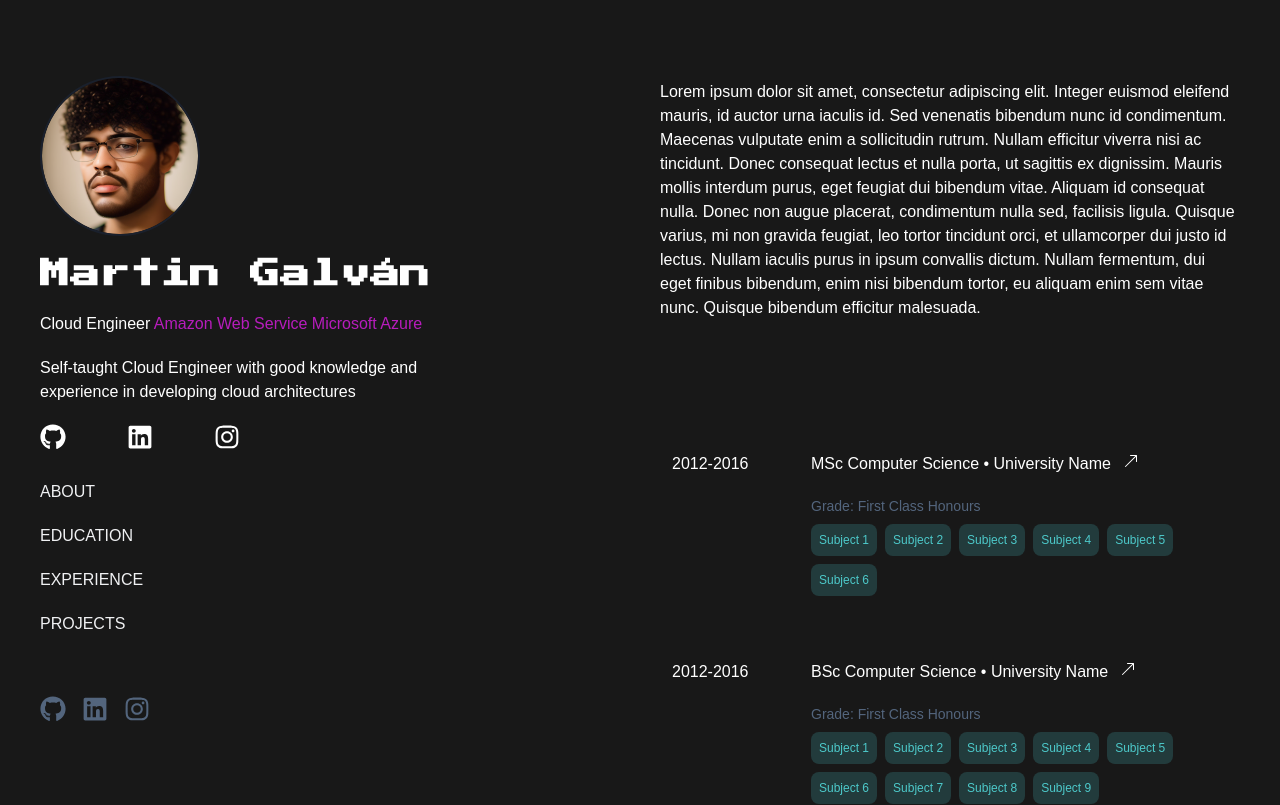
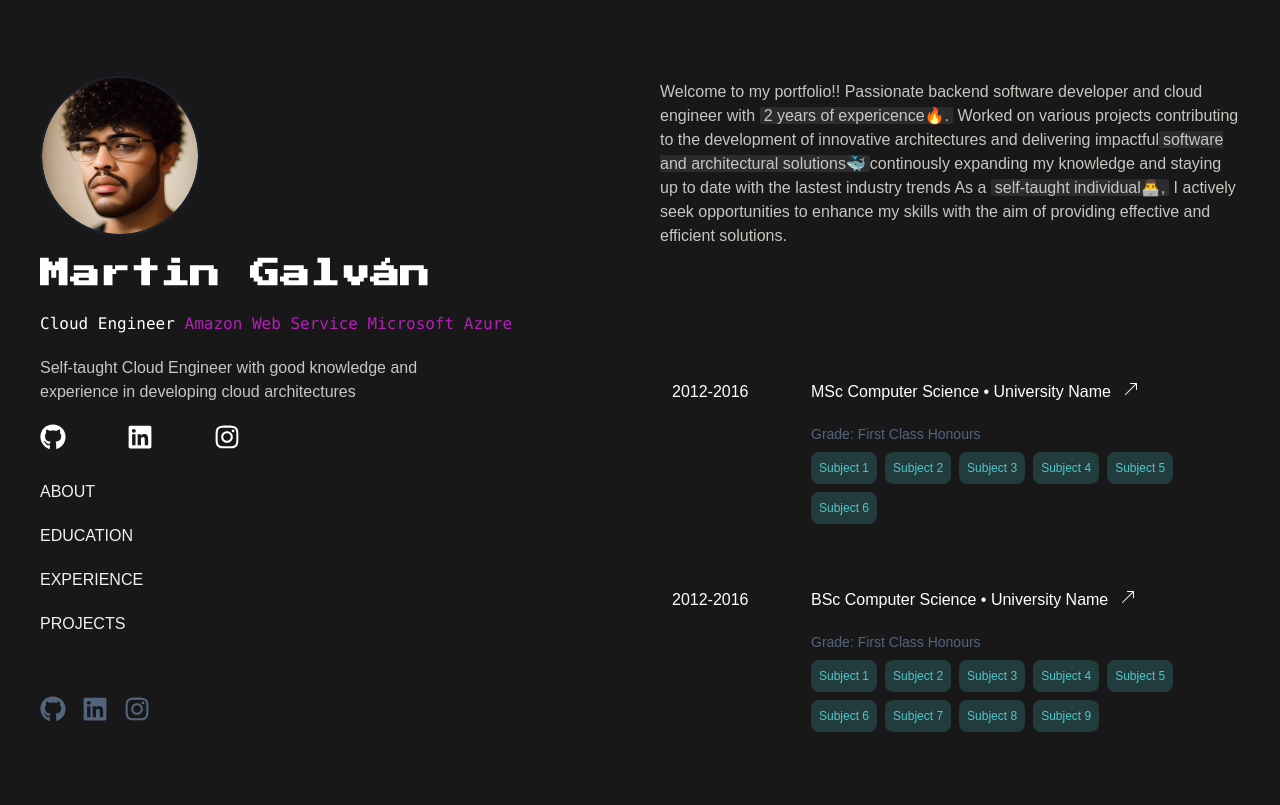
Before and after one commit to martinGlvn/MartinPrtfolio, a React (Create React App) app: page / in a window 1280 px wide. Shown: the top 805 px of the page. Built offline with nearby package versions, Linux system fonts and the light colour scheme; a web font is replaced by a local one.

Commit message:
portfolio

```diff
--- a/src/components/About.js
+++ b/src/components/About.js
@@ -2,22 +2,27 @@ import React from "react";
 
 const About = () => {
   return (
-    <div className="text-[#fff]" id="about">
+    <div className="text-[#c8c6c0]" id="about">
       <div className="max-w-[800px] w-full mx-auto flex flex-col p-5 mt-10">
         <h2 className="lg:hidden text-xl">ABOUT</h2>
         <p className="mt-5">
-          Lorem ipsum dolor sit amet, consectetur adipiscing elit. Integer
-          euismod eleifend mauris, id auctor urna iaculis id. Sed venenatis
-          bibendum nunc id condimentum. Maecenas vulputate enim a sollicitudin
-          rutrum. Nullam efficitur viverra nisi ac tincidunt. Donec consequat
-          lectus et nulla porta, ut sagittis ex dignissim. Mauris mollis
-          interdum purus, eget feugiat dui bibendum vitae. Aliquam id consequat
-          nulla. Donec non augue placerat, condimentum nulla sed, facilisis
-          ligula. Quisque varius, mi non gravida feugiat, leo tortor tincidunt
-          orci, et ullamcorper dui justo id lectus. Nullam iaculis purus in
-          ipsum convallis dictum. Nullam fermentum, dui eget finibus bibendum,
-          enim nisi bibendum tortor, eu aliquam enim sem vitae nunc. Quisque
-          bibendum efficitur malesuada.
+          Welcome to my portfolio!! Passionate backend software developer and
+          cloud engineer with&nbsp;
+          <span className="pl-1 pr-1 border-r-1 rounded-sm bg-[#c9d2e0]/10">
+            2 years of expericence🔥.
+          </span>
+          &nbsp;Worked on various projects contributing to the development of
+          innovative architectures and delivering impactful
+          <span className="pl-1 pr-1 border-r-1 rounded-sm bg-[#c9d2e0]/10">
+            software and architectural solutions🐳
+          </span>
+          continously expanding my knowledge and staying up to date with the
+          lastest industry trends As a{" "}
+          <span className="pl-1 pr-1 border-r-1 rounded-sm bg-[#c9d2e0]/10">
+            self-taught individual👨‍💻,
+          </span>
+          &nbsp;I actively seek opportunities to enhance my skills with the aim
+          of providing effective and efficient solutions.
         </p>
       </div>
     </div>
--- a/src/components/Hero.js
+++ b/src/components/Hero.js
@@ -56,13 +56,13 @@ const Hero = () => {
             style={{ borderWidth: "2px" }}
           />
           <h1 className="text-3xl font-semibold press-start">Martin Galván</h1>
-          <h2 className="text-l font-light mt-5 text-[#fff]">
+          <h2 className="text-l font-mono mt-5 text-[#fff]">
             Cloud Engineer{" "}
             <span className="text-[#b71cbc]">
               <a href="https:google.com">Amazon Web Service Microsoft Azure</a>
             </span>
           </h2>
-          <p className="mt-5 max-w-[400px] text-[#fff]">
+          <p className="mt-5 max-w-[400px] text-[#c8c6c0]">
             {" "}
             Self-taught Cloud Engineer with good knowledge and experience in
             developing cloud architectures
```
